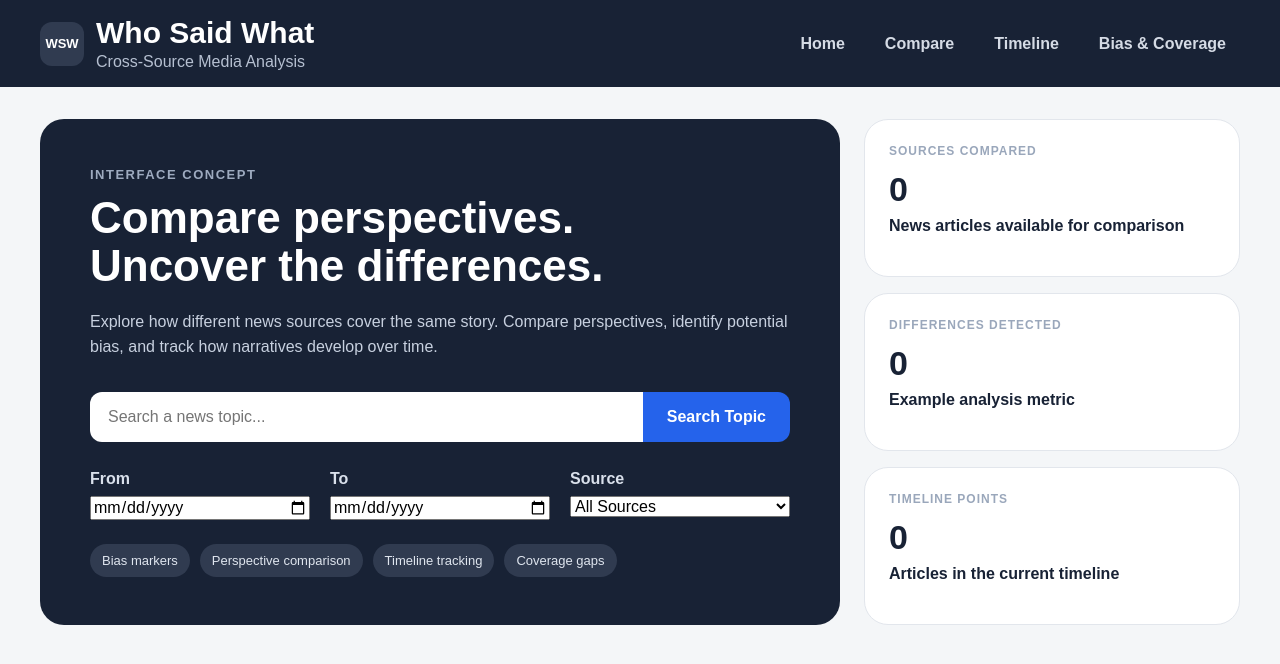
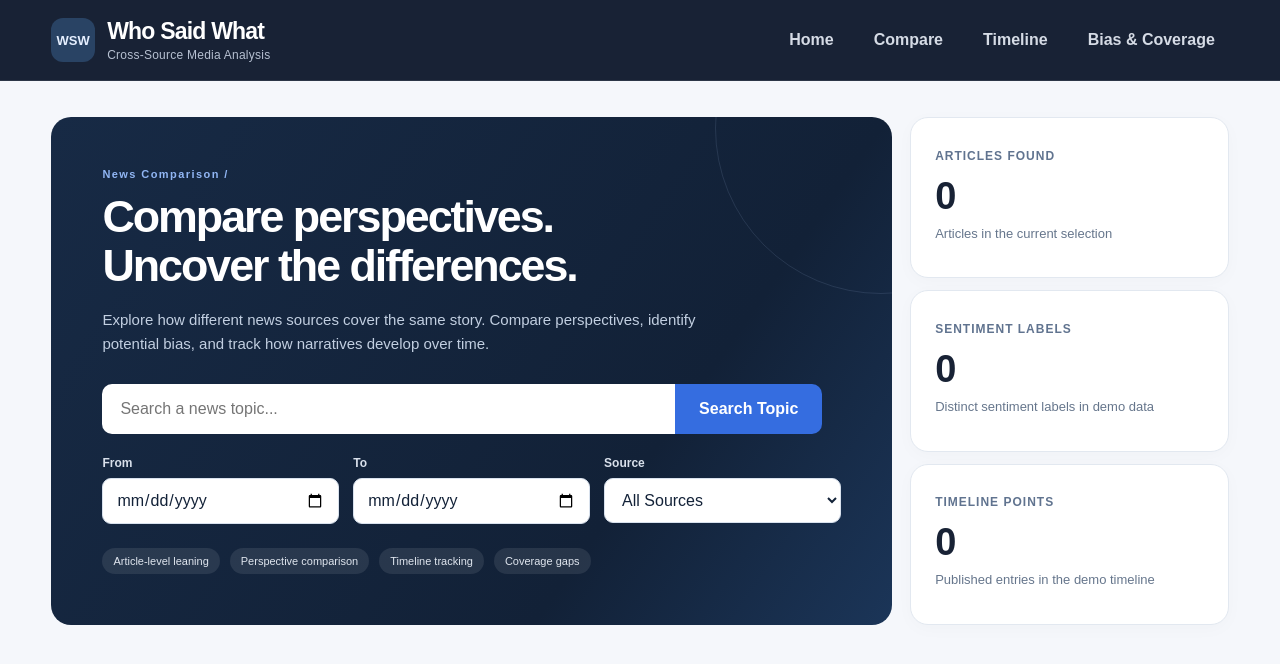
Before and after one commit to devinpdemarco/who_said_what, a React app in the folder frontend/: page / in a window 1280 px wide. Shown: the top 664 px of the page. Built offline with nearby package versions, Linux system fonts and the light colour scheme; the HTML template or start-up script is replaced by a standard one.

Commit message:
layout updates

```diff
--- a/frontend/src/App.css
+++ b/frontend/src/App.css
@@ -804,3 +804,154 @@ select {
   .comparison-insights,
   .bias-grid { grid-template-columns: 1fr; }
 }
+
+/* ============================================================
+   EDITORIAL DASHBOARD REDESIGN
+   A single design system: ink, slate, white and restrained blue.
+   ============================================================ */
+:root {
+  --ink: #132238;
+  --navy: #15263d;
+  --blue: #356de0;
+  --muted: #66768c;
+  --line: #e2e8f0;
+  --canvas: #f5f7fb;
+}
+html { scroll-behavior: smooth; }
+body { background: var(--canvas); color: var(--ink); }
+button, a, input, select { transition: border-color .18s ease, background-color .18s ease, box-shadow .18s ease; }
+button:focus-visible, a:focus-visible, input:focus-visible, select:focus-visible {
+  outline: 3px solid #8bb2ff;
+  outline-offset: 3px;
+}
+.site-header { padding: 18px clamp(20px, 4vw, 72px); border-bottom: 1px solid rgba(255,255,255,.09); }
+.brand-icon { background: #294364; color: #e5efff; }
+.logo { font-size: 23px; letter-spacing: -.8px; }
+.brand-subtitle { font-size: 12px; letter-spacing: .02em; }
+.search-section { padding: 36px clamp(18px, 4vw, 72px) 80px; background: var(--canvas); }
+.search-content { max-width: 1440px; }
+.hero-layout { grid-template-columns: minmax(0, 1.9fr) minmax(245px, .72fr); gap: 18px; }
+.search-panel {
+  background: linear-gradient(125deg,#172a45 0%,#122137 70%,#1b3558 100%);
+  padding: clamp(28px, 4vw, 62px);
+  border-radius: 20px;
+  position: relative;
+  overflow: hidden;
+}
+.search-panel::after {
+  content: ''; position: absolute; width: 330px; height: 330px;
+  border: 1px solid rgba(180,207,247,.12); border-radius: 50%;
+  right: -155px; top: -155px; pointer-events: none;
+}
+.eyebrow, .section-kicker { letter-spacing: .13em; font-size: 11px; font-weight: 800; }
+.eyebrow { color: #91b6f4; }
+.search-panel h1 { font-size: clamp(34px, 3.5vw, 56px); letter-spacing: -.045em; line-height: 1.09; max-width: 740px; }
+.search-description { max-width: 600px; font-size: 15px; color: #c2cfe1; }
+.search-bar { margin: 26px 0 22px; max-width: 720px; }
+.search-bar input { border-radius: 10px 0 0 10px; }
+.search-bar button { background: #356de0; border-radius: 0 10px 10px 0; }
+.date-filters { flex-wrap: wrap; gap: 14px; }
+.filter-group, .date-field { flex: 1 1 150px; width: auto; min-width: 0; }
+.filter-group label { font-size: 12px; }
+.filter-group input, .filter-group select, .date-field input, .date-field select {
+  width: 100%; min-width: 0; padding: 12px 13px; border: 1px solid #d8e1ed;
+  border-radius: 9px; background: white; color: var(--ink);
+}
+.feature-tags span { font-size: 11px; padding: 7px 11px; background: rgba(255,255,255,.09); }
+.metric-column { gap: 12px; }
+.metric-card {
+  border-radius: 18px; padding: 24px;
+  border: 1px solid var(--line);
+  box-shadow: 0 4px 18px rgba(24,38,58,.025);
+  display: flex; flex-direction: column; justify-content: center;
+}
+.metric-card h2 { font-size: 38px; letter-spacing: -.05em; }
+.metric-card p { font-size: 13px; font-weight: 500; color: var(--muted); }
+.metric-label { color: #60738f; }
+.article-carousel {
+  margin-top: 22px; padding: clamp(20px,3vw,34px); background: #fff;
+  border-radius: 20px; border: 1px solid var(--line);
+  box-shadow: 0 6px 24px rgba(24,38,58,.035);
+}
+.carousel-header h2 { font-size: 22px; letter-spacing: -.03em; }
+.carousel-article {
+  background: #f5f8fd; border: 1px solid #e5ebf5; border-radius: 14px;
+  min-height: 220px; padding: clamp(22px,3vw,38px);
+}
+.carousel-article h3 { font-size: clamp(21px,2.2vw,30px); letter-spacing: -.03em; }
+.carousel-navigation button { border-radius: 9px; font-size: 13px; }
+.results-area {
+  margin-top: 28px; padding: clamp(22px,3vw,44px);
+  border-radius: 22px; background: #15263d;
+}
+.results-heading {
+  display: flex; align-items: flex-end; justify-content: space-between;
+  gap: 18px; margin-bottom: 34px;
+}
+.results-heading h2 { color: white; font-size: clamp(28px,3vw,40px); letter-spacing: -.045em; margin: 6px 0 9px; }
+.results-heading p:not(.section-kicker) { color: #b6c5d8; font-size: 14px; margin: 0; max-width: 650px; line-height: 1.6; }
+.results-count { flex-shrink: 0; color: #dce8fb; background: #29425f; padding: 9px 14px; border-radius: 99px; font-size: 12px; font-weight: 700; }
+.section-kicker { color: #8fb6fa; margin: 0; }
+.section-heading { display: flex; align-items: flex-end; justify-content: space-between; gap: 12px; margin: 0 0 18px; }
+.section-heading h2, .comparison-articles-section h2 { color: white; margin: 6px 0 0; font-size: 23px; letter-spacing: -.035em; }
+.section-note { color: #aabbd0; font-size: 12px; }
+.comparison-articles-section { margin: 0; }
+.article-cards { gap: 16px; margin: 0; grid-template-columns: repeat(2,minmax(0,1fr)); }
+.results-area .article-card {
+  padding: clamp(20px,2.4vw,30px); border: 1px solid #dfe7f0;
+  border-radius: 16px; box-shadow: none; min-width: 0;
+}
+.article-card h3 { font-size: 20px; letter-spacing: -.025em; }
+.article-card-top { margin-bottom: 16px; }
+.article-summary { font-size: 14px; }
+.article-analysis { grid-template-columns: repeat(2,minmax(0,1fr)); gap: 10px; margin-top: 20px; }
+.analysis-box { padding: 13px; border-radius: 10px; }
+.article-card > .political-indicator { margin-top: 20px; }
+.political-segment-label { font-size: 10px; }
+.article-link { font-size: 13px; }
+.analysis-heading { margin-top: 40px; }
+.analysis-grid { gap: 16px; margin-top: 0; align-items: stretch; }
+.results-area .comparison-summary, .results-area .bias-coverage {
+  border-radius: 16px; box-shadow: none; padding: 26px; min-width: 0;
+}
+.comparison-summary h3, .bias-coverage h3 { font-size: 21px; letter-spacing: -.025em; }
+.analysis-grid .comparison-insights, .analysis-grid .bias-grid { grid-template-columns: 1fr; gap: 10px; }
+.insight-card, .bias-card { border-radius: 10px; }
+.insight-card { padding: 15px; }
+.insight-card h4 { font-size: 13px; }
+.insight-card p { font-size: 13px; }
+.bias-card { padding: 16px; }
+.bias-card h4 { font-size: 14px; }
+.timeline-wrap { margin-top: 40px; }
+.results-area .timeline {
+  margin: 0; padding: 26px; border-radius: 16px; box-shadow: none;
+}
+.timeline h3 { font-size: 21px; }
+.timeline-item { padding-bottom: 22px; }
+.timeline-marker { background: #356de0; }
+@media (max-width: 1050px) {
+  .hero-layout { grid-template-columns: 1fr; }
+  .metric-column { display: grid; grid-template-columns: repeat(3,minmax(0,1fr)); }
+  .analysis-grid { grid-template-columns: 1fr; }
+}
+@media (max-width: 768px) {
+  .search-section { padding: 20px 14px 50px; }
+  .search-panel { padding: 30px 22px; }
+  .metric-column { grid-template-columns: 1fr; }
+  .metric-card { padding: 20px; }
+  .article-cards { grid-template-columns: 1fr; }
+  .results-area { padding: 20px 14px; }
+  .results-heading, .section-heading { align-items: flex-start; flex-direction: column; }
+  .results-heading { margin-bottom: 26px; }
+  .section-note { display: none; }
+  .date-filters { flex-direction: column; }
+  .filter-group, .date-field { width: 100%; flex: auto; }
+}
+@media (max-width: 420px) {
+  .search-panel h1 { font-size: 32px; }
+  .search-bar { flex-direction: column; }
+  .search-bar input, .search-bar button { border-radius: 10px; width: 100%; }
+  .search-bar button { margin-top: 8px; }
+  .carousel-navigation button { padding: 11px 14px; }
+  .article-analysis { grid-template-columns: 1fr; }
+}
--- a/frontend/src/components/ArticleCard.jsx
+++ b/frontend/src/components/ArticleCard.jsx
@@ -33,15 +33,13 @@ function ArticleCard({
           <strong>{sentiment}</strong>
         </div>
 
-        <PoliticalLeaningIndicator
-          leaning={politicalLeaning}
-        />
-
         <div className="analysis-box">
           <span>Perspective</span>
           <strong>{perspective}</strong>
         </div>
       </div>
+
+      <PoliticalLeaningIndicator leaning={politicalLeaning} />
 
       <a
         className="article-link"
--- a/frontend/src/components/ArticleCarousel.jsx
+++ b/frontend/src/components/ArticleCarousel.jsx
@@ -1,4 +1,3 @@
-// ArticleCarousel component for displaying a carousel of articles
 import { useState } from 'react'
 import PoliticalLeaningIndicator from './PoliticalLeaningIndicator'
 
@@ -9,14 +8,15 @@ function ArticleCarousel({ articles }) {
     return null
   }
 
-  const article = articles[currentIndex]
+  const safeIndex = Math.min(currentIndex, articles.length - 1)
+  const article = articles[safeIndex]
 
   return (
     <section className="article-carousel">
       <div className="carousel-header">
         <h2>Browse Articles</h2>
         <span>
-          {currentIndex + 1} of {articles.length}
+          {safeIndex + 1} of {articles.length}
         </span>
       </div>
 
@@ -36,15 +36,15 @@ function ArticleCarousel({ articles }) {
 
       <div className="carousel-navigation">
         <button
-          disabled={currentIndex === 0}
-          onClick={() => setCurrentIndex(currentIndex - 1)}
+          disabled={safeIndex === 0}
+          onClick={() => setCurrentIndex(safeIndex - 1)}
         >
           ← Previous
         </button>
 
         <button
-          disabled={currentIndex === articles.length - 1}
-          onClick={() => setCurrentIndex(currentIndex + 1)}
+          disabled={safeIndex === articles.length - 1}
+          onClick={() => setCurrentIndex(safeIndex + 1)}
         >
           Next →
         </button>
--- a/frontend/src/components/SearchSection.jsx
+++ b/frontend/src/components/SearchSection.jsx
@@ -13,7 +13,6 @@ function SearchSection() {
   const [sourceFilter, setSourceFilter] = useState('All')
   const [submittedResults, setSubmittedResults] = useState(null)
   const [error, setError] = useState('')
-  const [loading, setLoading] = useState(false)
 
   // Temporary mock data until the backend is connected
   const exampleArticles = [
@@ -60,7 +59,6 @@ function SearchSection() {
     }
 
     setError('')
-    setLoading(true)
 
     // Temporary mock search until backend integration
     setSubmittedResults({
@@ -69,7 +67,6 @@ function SearchSection() {
       endDate
     })
 
-    setLoading(false)
   }
 
   return (
@@ -83,7 +80,7 @@ function SearchSection() {
         <div className="hero-layout">
 
           <div className="search-panel">
-            <p className="eyebrow">INTERFACE CONCEPT</p>
+<p className="eyebrow">News Comparison /</p>
 
             <h1>
               Compare perspectives.
@@ -153,7 +150,7 @@ function SearchSection() {
             </div>
 
             <div className="feature-tags">
-              <span>Bias markers</span>
+              <span>Article-level leaning</span>
               <span>Perspective comparison</span>
               <span>Timeline tracking</span>
               <span>Coverage gaps</span>
@@ -165,18 +162,18 @@ function SearchSection() {
           <div className="metric-column">
             <div className="metric-card">
               <span className="metric-label">
-                SOURCES COMPARED
+                ARTICLES FOUND
               </span>
               <h2>{submittedResults ? filteredArticles.length : 0}</h2>
-              <p>News articles available for comparison</p>
+              <p>Articles in the current selection</p>
             </div>
 
             <div className="metric-card">
               <span className="metric-label">
-                DIFFERENCES DETECTED
+                SENTIMENT LABELS
               </span>
-              <h2>{submittedResults ? 3 : 0}</h2>
-              <p>Example analysis metric</p>
+              <h2>{submittedResults ? new Set(filteredArticles.map(article => article.sentiment)).size : 0}</h2>
+              <p>Distinct sentiment labels in demo data</p>
             </div>
 
             <div className="metric-card">
@@ -184,7 +181,7 @@ function SearchSection() {
                 TIMELINE POINTS
               </span>
               <h2>{submittedResults ? filteredArticles.length : 0}</h2>
-              <p>Articles in the current timeline</p>
+              <p>Published entries in the demo timeline</p>
             </div>
           </div>
         </div>
@@ -197,12 +194,7 @@ function SearchSection() {
           <p className="error-message">{error}</p>
         )}
 
-        {loading && (
-          <p>Searching articles...</p>
-        )}
-
-        {!loading &&
-          submittedResults &&
+        {submittedResults &&
           filteredArticles.length === 0 && (
             <p className="no-result">
               No articles found for the given search criteria.
@@ -226,8 +218,23 @@ function SearchSection() {
 
             {/* SIDE-BY-SIDE ARTICLE COMPARISON */}
 
+            <div className="results-heading">
+              <div>
+                <p className="section-kicker">YOUR ANALYSIS WORKSPACE</p>
+                <h2>Coverage, side by side.</h2>
+                <p>Explore the example articles and compare how each source approaches the story.</p>
+              </div>
+              <span className="results-count">{filteredArticles.length} articles</span>
+            </div>
+
             <div className="comparison-articles-section" id="compare">
-              <h2>Compare News Coverage</h2>
+              <div className="section-heading">
+                <div>
+                  <p className="section-kicker">01 / ARTICLE COMPARISON</p>
+                  <h2>Compare news coverage</h2>
+                </div>
+                <span className="section-note">Individual source analysis</span>
+              </div>
 
               <div className="article-cards">
                 {filteredArticles.map((article) => (
@@ -248,6 +255,13 @@ function SearchSection() {
 
             {/* ANALYSIS COMPONENTS SIDE BY SIDE */}
 
+            <div className="section-heading analysis-heading">
+              <div>
+                <p className="section-kicker">02 / KEY FINDINGS</p>
+                <h2>What stands out?</h2>
+              </div>
+              <span className="section-note">A closer look at differences</span>
+            </div>
             <div className="analysis-grid">
               <ComparisonSummary articles={filteredArticles} />
               <BiasCoverage articles={filteredArticles} />
@@ -255,7 +269,15 @@ function SearchSection() {
 
             {/* NARRATIVE TIMELINE */}
 
-            <Timeline articles={filteredArticles} />
+            <div className="timeline-wrap">
+              <div className="section-heading">
+                <div>
+                  <p className="section-kicker">03 / STORY PROGRESSION</p>
+                  <h2>Follow the timeline</h2>
+                </div>
+              </div>
+              <Timeline articles={filteredArticles} />
+            </div>
 
           </div>
         )}
```
